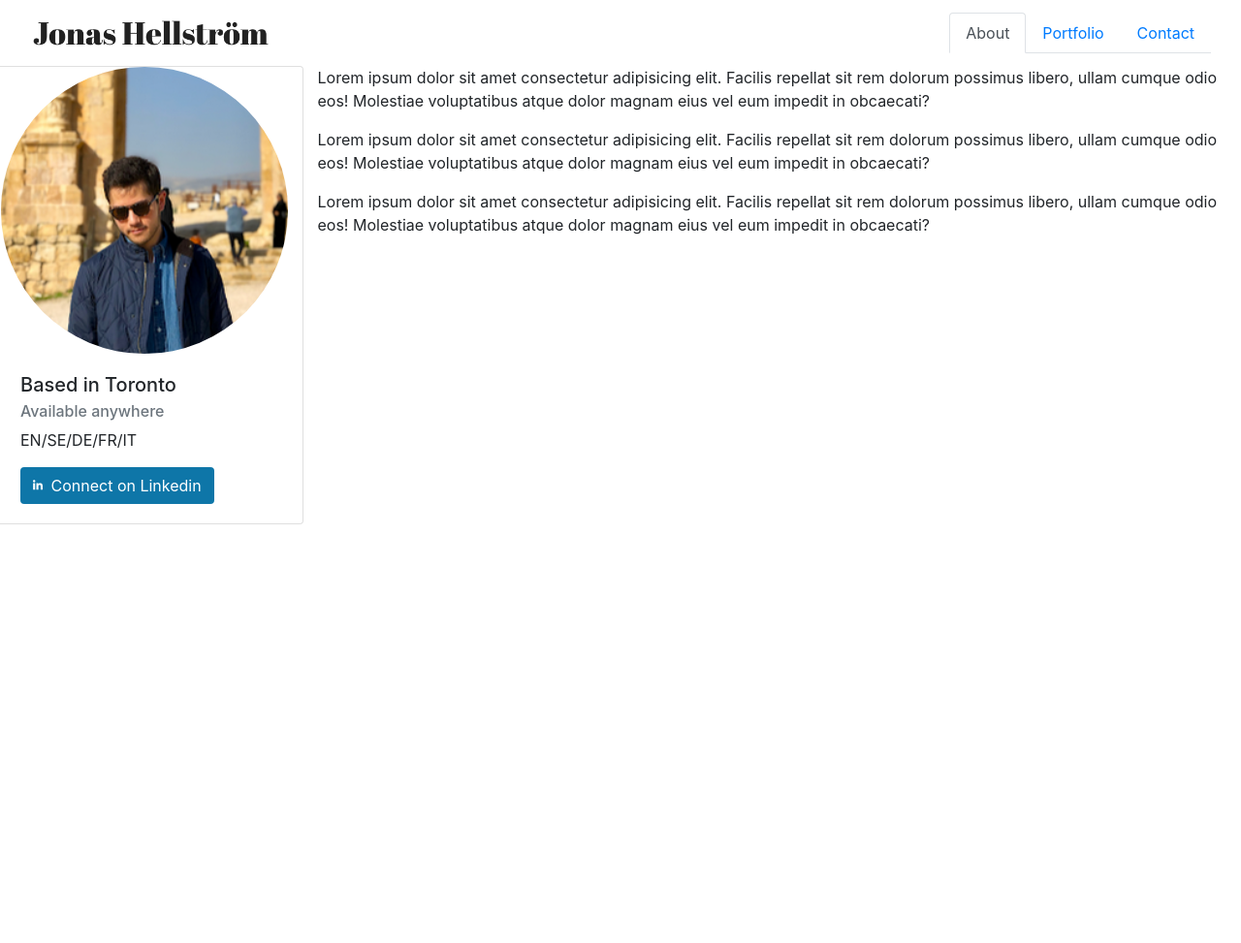
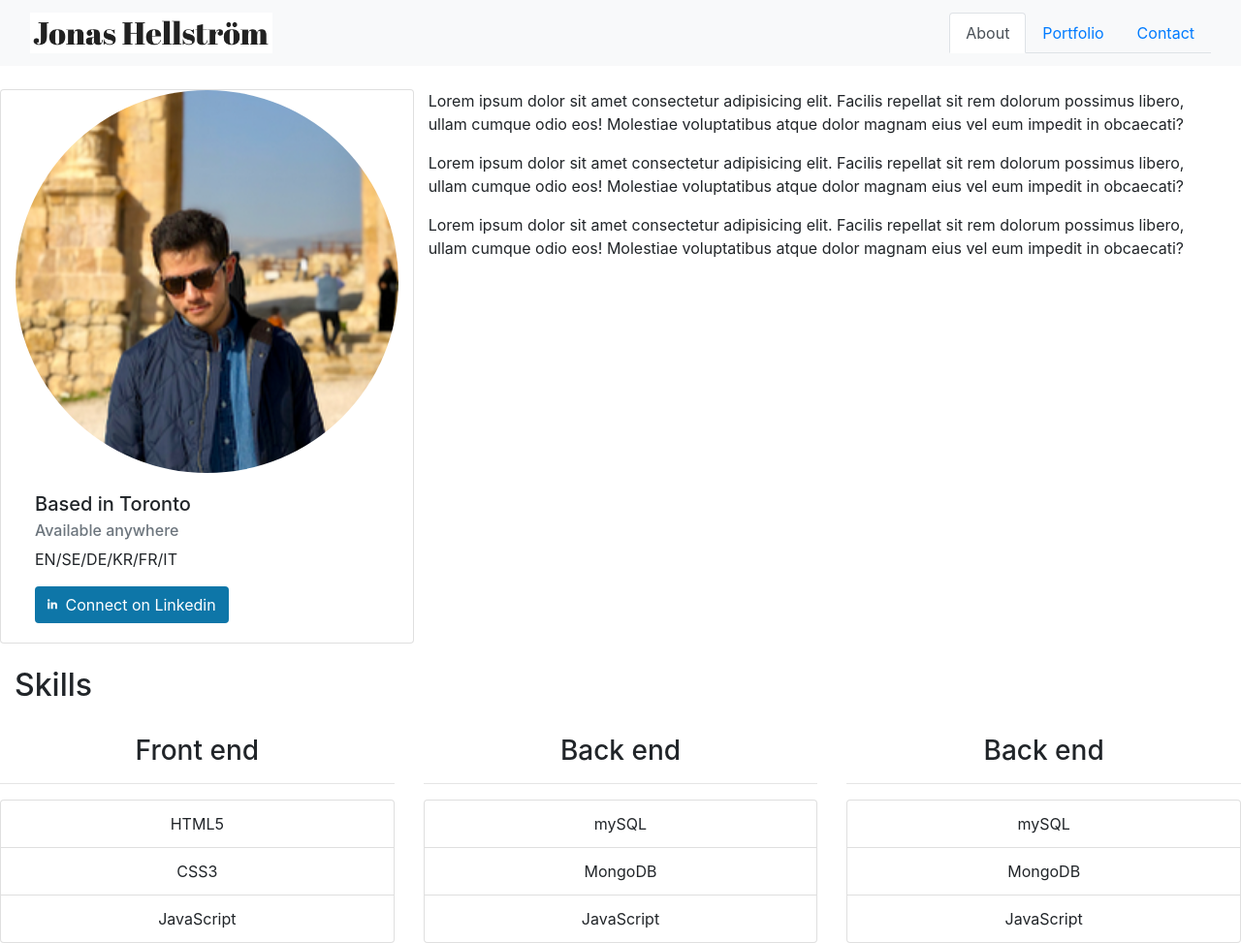
Before and after one commit to pjhellstrom/Bootstrap-Portfolio, a plain HTML site: page index.html in a window 1280 px wide. Shown: the whole page at 97% size. Before the commit the page ends 800 px from the top, so only its background shows below. Drawn offline with nearby package versions, Linux system fonts and the light colour scheme.

Commit message:
Added 3 column skill section

```diff
--- a/index.html
+++ b/index.html
@@ -18,7 +18,7 @@
 
     <!--Navigation bar-->
 
-    <nav class="navbar sticky-top">
+    <nav class="navbar bg-light sticky-top">
         <div class="container-fluid">
             <a class="navbar-brand" href="#"><img src="img/logo.png" width="250px"></a>
             <ul class="nav nav-tabs" id="myTab" role="tablist">
@@ -37,13 +37,16 @@
 
     <!--Two column section-->
 
-    <div class="row">
-            <div class="card col-3" style="width: 18rem;">
-                    <img src="img/jonasimg.png" class="rounded-circle" height="100%" width="100%">
+    <div class="container-fluid padding">
+        <br>
+        <div class="row padding">
+
+            <div class="card col-sm-12 col-md-4">
+                <img class="rounded-circle card-img-top" src="img/jonasimg.png" height="100%" width="100%">
                 <div class="card-body">
                 <h5 class="card-title">Based in Toronto</h5>
                 <h6 class="card-subtitle mb-2 text-muted">Available anywhere</h6>
-                    <p class="card-text">EN/SE/DE/FR/IT</p>
+                <p class="card-text">EN/SE/DE/KR/FR/IT</p>
                 <button type="button" class="btn btn-li linkedinbutton">
                         <i class="fab fa-linkedin-in pr-1"></i>
                         <span>Connect on Linkedin</span>
@@ -51,13 +54,57 @@
                 </div>
             </div>
 
-            <div class="container col-9">
+            <div class="col-sm-12 col-md-8">
                 <p>Lorem ipsum dolor sit amet consectetur adipisicing elit. Facilis repellat sit rem dolorum possimus libero, ullam cumque odio eos! Molestiae voluptatibus atque dolor magnam eius vel eum impedit in obcaecati?</p>
                 <p>Lorem ipsum dolor sit amet consectetur adipisicing elit. Facilis repellat sit rem dolorum possimus libero, ullam cumque odio eos! Molestiae voluptatibus atque dolor magnam eius vel eum impedit in obcaecati?</p>
                 <p>Lorem ipsum dolor sit amet consectetur adipisicing elit. Facilis repellat sit rem dolorum possimus libero, ullam cumque odio eos! Molestiae voluptatibus atque dolor magnam eius vel eum impedit in obcaecati?</p>
             </div>
+
+        </div>
+        <br>
     </div>
 
+    <!--Three column section-->
+
+    <div class="container-fluid padding">
+        <h2>Skills</h2>
+        <br>
+    </div>
+
+        <div class="row text-center padding">
+
+            <div class="col-sm-12 col-md-4">
+                <h3>Front end</h3>
+                <hr>
+                <ul class="list-group">
+                    <li class="list-group-item">HTML5</li>
+                    <li class="list-group-item">CSS3</li>
+                    <li class="list-group-item">JavaScript</li>
+                </ul>
+
+            </div>
+
+            <div class="col-sm-12 col-md-4">
+                <h3>Back end</h3>
+                <hr>
+                <ul class="list-group">
+                    <li class="list-group-item">mySQL</li>
+                    <li class="list-group-item">MongoDB</li>
+                    <li class="list-group-item">JavaScript</li>
+                </ul>
+            </div>
+
+            <div class="col-sm-12 col-md-4">
+                    <h3>Back end</h3>
+                    <hr>
+                    <ul class="list-group">
+                        <li class="list-group-item">mySQL</li>
+                        <li class="list-group-item">MongoDB</li>
+                        <li class="list-group-item">JavaScript</li>
+                    </ul>
+            </div>
+
+        </div>
 
 
 </body>
--- a/style.css
+++ b/style.css
@@ -7,8 +7,3 @@
     background-color:#0e76a8;
     color:#fff;
 }
-
-#jhimg{
-    max-width: 250px;
-    max-height: 250px;
-}
```
Lines whose indentation alone changed are shown as unchanged.
